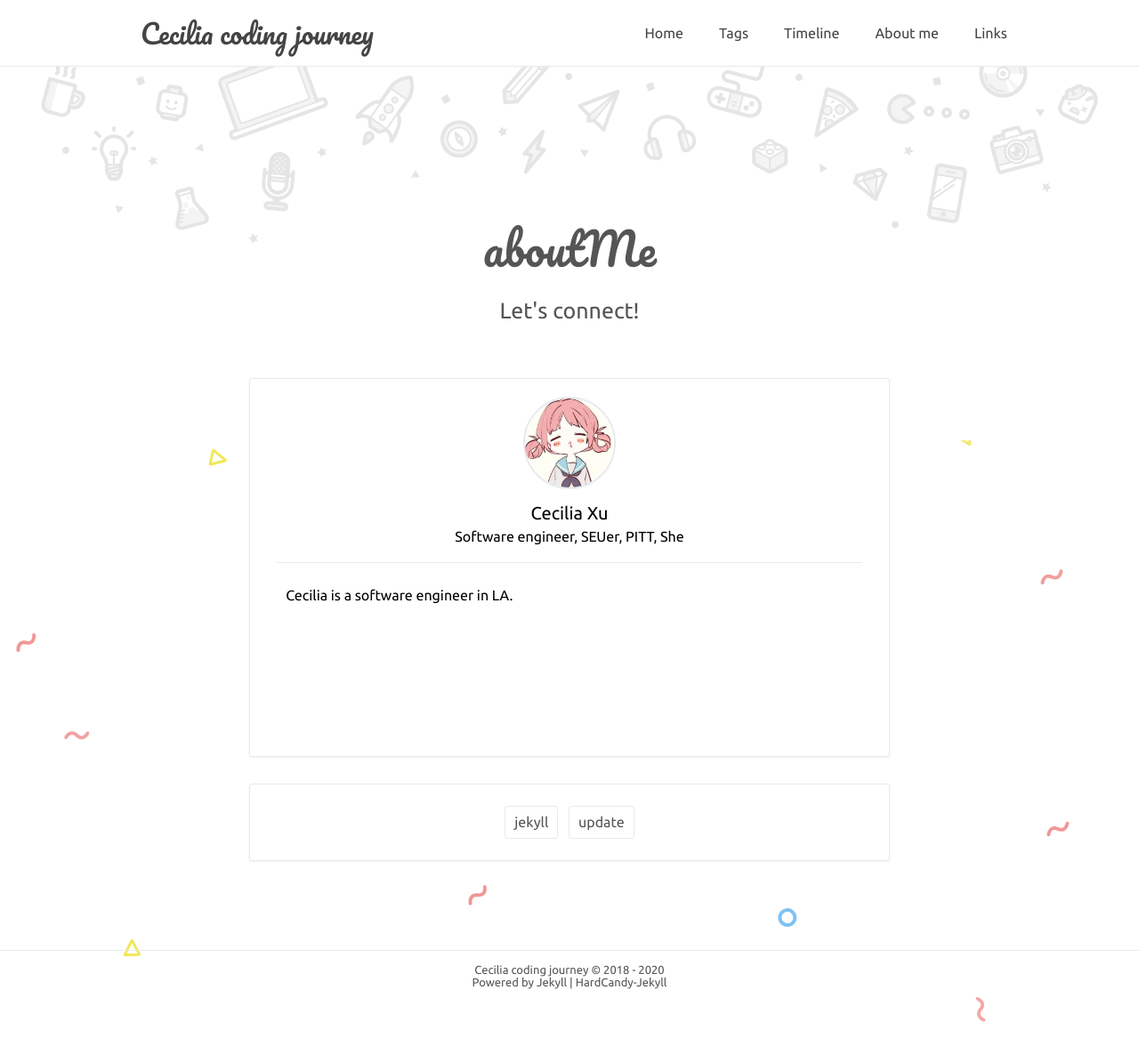
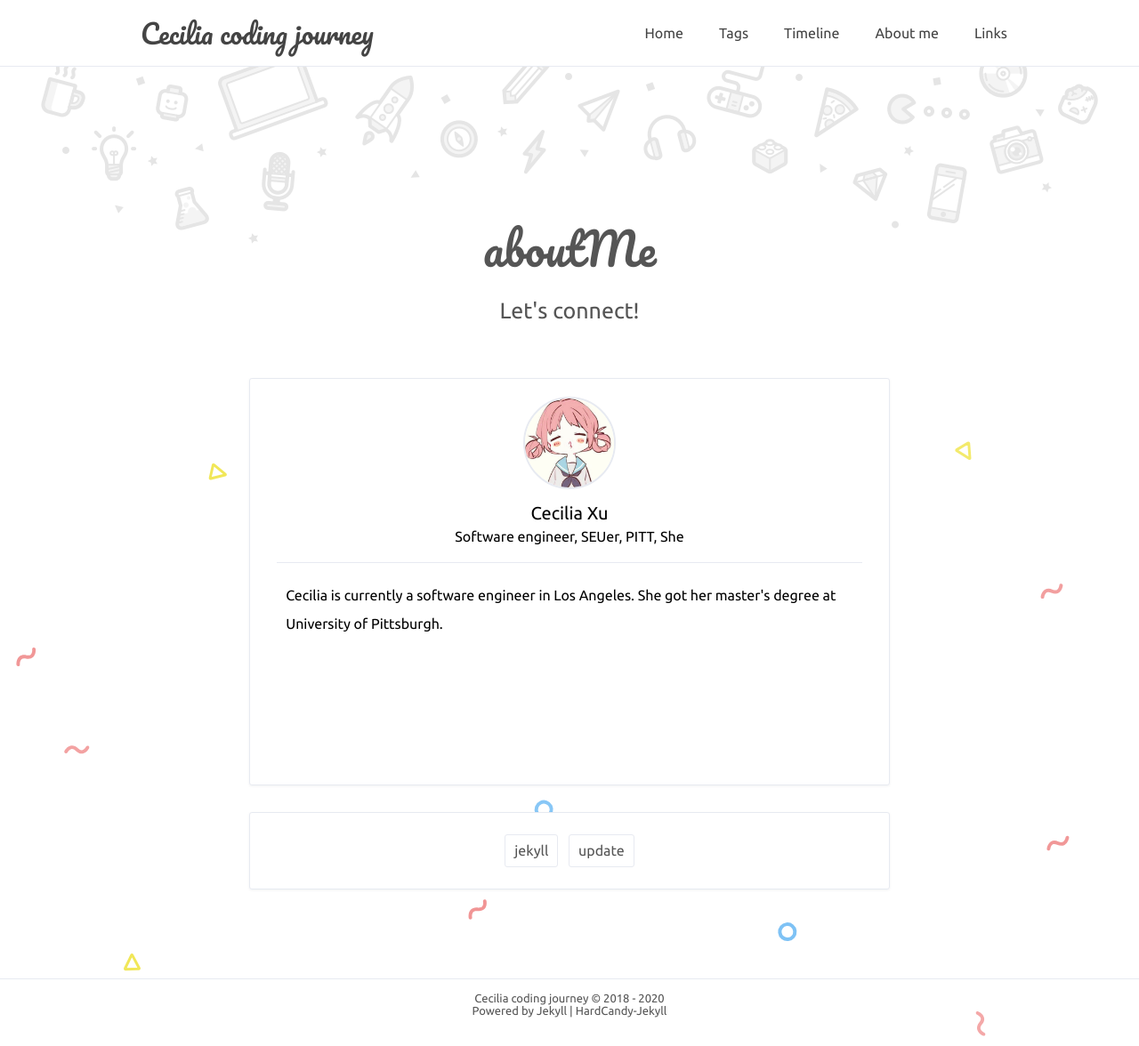
Before and after one commit to Cecilia-xu/Cecilia-xu.github.io, a Jekyll site: the page built from about.html, in a window 1280 px wide. Shown: the whole page at 89% size. Built offline with Jekyll 4.4.1, drawn with Linux system fonts in a browser that asks for light colours; comment, search, counter and statistics services are not loaded; before the commit the page ends 1144 px from its top, so only the background shows below that.

Commit message:
Update _config.yml

```diff
--- a/_config.yml
+++ b/_config.yml
@@ -1,11 +1,11 @@
- # Site settings 配置站点
+ # Site settings
 title: 'Cecilia coding journey'
 description: 'your web description'
 keywords: 'your web keywords, another keywords'
 url: 'https://cecilia-xu.github.io' # your host
 
-# nav 中文字符空格：&emsp;
-nav: # 最佳体验 六个标签 且最好每个标签不超过4中文字
+# nav
+nav:
   Home: '/'
   Tags: '/tags.html'
   Timeline: '/timeline.html'
@@ -19,7 +19,7 @@
 webtitle: 'Cecilia coding journey'
 bio: 'Software engineer, SEUer, PITT, She'
 about: true
-aboutyou: "Cecilia is a software engineer in LA."
+aboutyou: "Cecilia is currently a software engineer in Los Angeles. She got her master's degree at University of Pittsburgh."
 portraits: '/assets/profile.jpeg' # your portraits image file path
 
 # SNS
```
